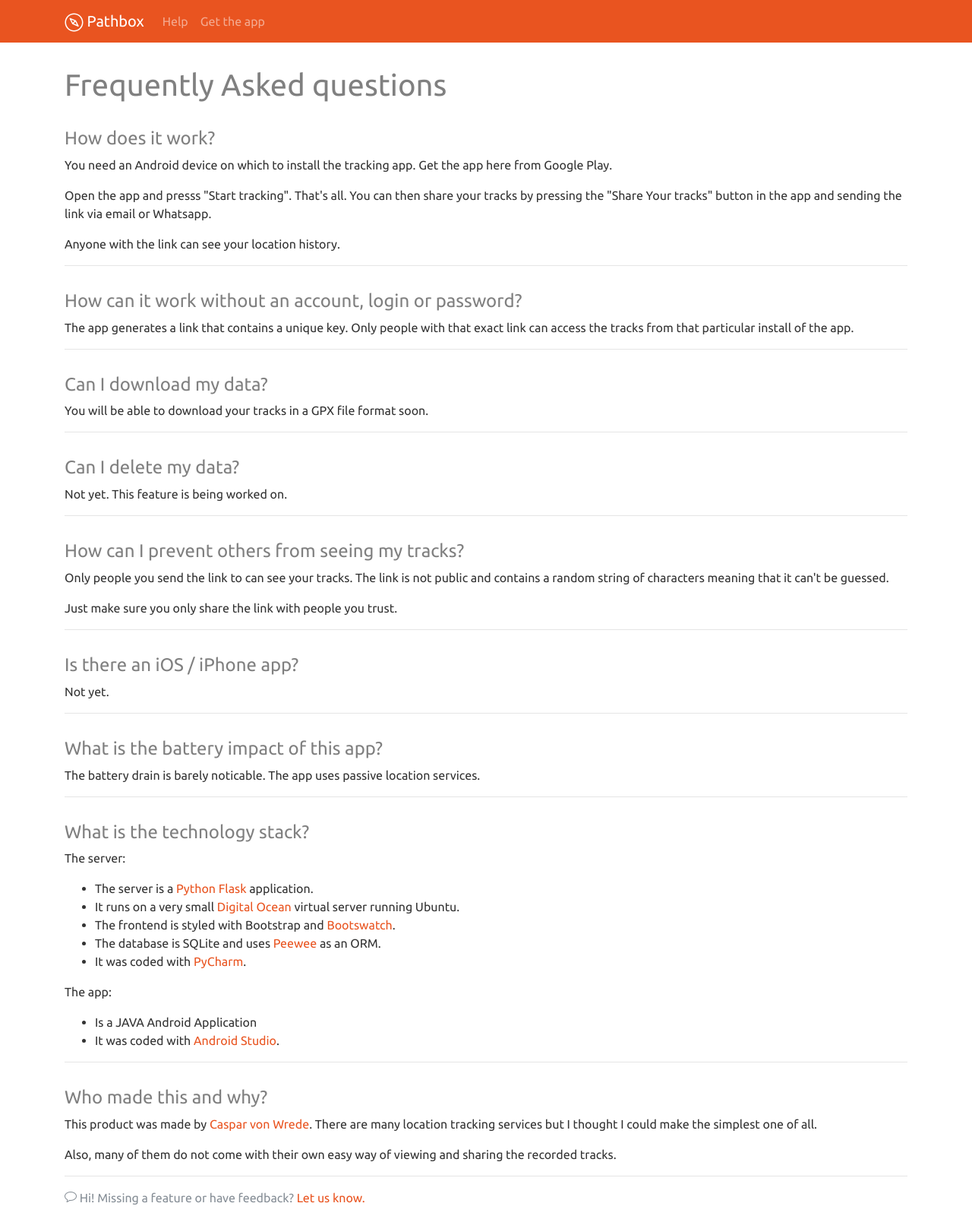
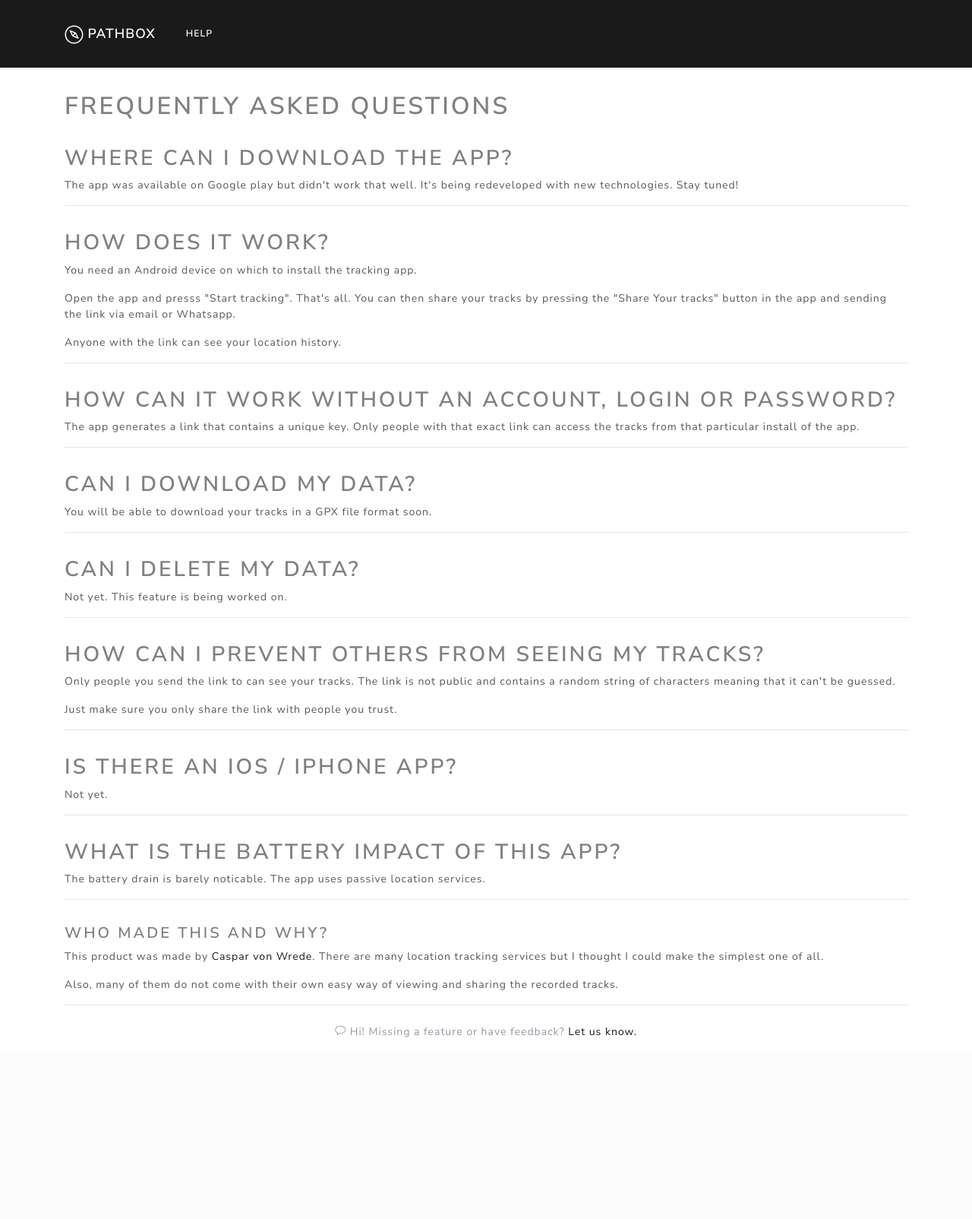
Before and after one commit to caspii/pathbox-server, a Flask app: page /faq in a window 1280 px wide. Shown: the whole page at 76% size. After the commit the page ends 1365 px from the top, so only its background shows below. Run offline with Flask 2, Linux system fonts and the light colour scheme; some libraries are stand-ins or nearby versions.

Commit message:
Removed link to android app

```diff
--- a/templates/FAQ.md
+++ b/templates/FAQ.md
@@ -5,54 +5,45 @@
 
 # Frequently Asked questions
 
-#### How does it work?
-You need an Android device on which to install the tracking app. Get the app here from Google Play.
+## Where can I download the app?
+
+The app **was** available on Google play but didn't work that well. It's being redeveloped with new technologies. Stay tuned!
+
+---
+## How does it work?
+You need an Android device on which to install the tracking app.
 
 Open the app and presss "Start tracking". That's all. You can then share your tracks by pressing the "Share Your tracks" button in the app and sending the link via email or Whatsapp.
 
 Anyone with the link can see your location history.
 
+
 ---
-#### How can it work without an account, login or password?
+## How can it work without an account, login or password?
 The app generates a link that contains a unique key. Only people with that exact link can access the tracks from that particular install of the app.
 
 
 ---
-#### Can I download my data?
+## Can I download my data?
 You will be able to download your tracks in a GPX file format soon.
 
 ---
-#### Can I delete my data?
+## Can I delete my data?
 Not yet. This feature is being worked on.
 
 ---
-#### How can I prevent others from seeing my tracks?
+## How can I prevent others from seeing my tracks?
 Only people you send the link to can see your tracks. The link is not public and contains a random string of characters meaning that it can't be guessed.
 
 Just make sure you only share the link with people you trust.
 
 ---
-#### Is there an iOS / iPhone app?
+## Is there an iOS / iPhone app?
 Not yet.
 
 ---
-#### What is the battery impact of this app?
+## What is the battery impact of this app?
 The battery drain is barely noticable. The app uses passive location services.
-
----
-#### What is the technology stack?
-The server:
-
-* The server is a [Python Flask](http://flask.pocoo.org/) application.
-* It runs on a very small [Digital Ocean](http://digitalocean.com/) virtual server running Ubuntu.
-* The frontend is styled with Bootstrap and [Bootswatch](https://bootswatch.com/).
-* The database is SQLite and uses [Peewee](http://docs.peewee-orm.com/) as an ORM.
-* It was coded with [PyCharm](https://www.jetbrains.com/pycharm/).
-
-The app:
-
-* Is a JAVA Android Application
-* It was coded with [Android Studio](https://developer.android.com/studio/index.html).
 
 ---
 #### Who made this and why?
--- a/templates/layout.html
+++ b/templates/layout.html
@@ -11,10 +11,10 @@
     <title>{% block title %} Pathbox {% endblock %}</title>
 
     <!-- Bootstrap core CSS -->
-    <link rel="stylesheet" href="https://bootswatch.com/4/united/bootstrap.min.css" >
+    <link rel="stylesheet" href="https://bootswatch.com/4/lux/bootstrap.min.css" >
 
     <link rel="stylesheet" href="{{url_for('static', filename='styles.css')}}">
-    <link href="{{url_for('static', filename='node_modules/simple-line-icons/css/simple-line-icons.css')}}" rel="stylesheet" type="text/css">
+    <link href="https://cdnjs.cloudflare.com/ajax/libs/simple-line-icons/2.4.1/css/simple-line-icons.min.css" rel="stylesheet" type="text/css">
     <link rel="shortcut icon" href="{{ url_for('static', filename='favicon.ico') }}">
 
     <!-- Global site tag (gtag.js) - Google Analytics -->
@@ -47,11 +47,13 @@
         <div class="collapse navbar-collapse" id="navbar">
             <ul class="navbar-nav mr-auto">
                 <li class="nav-item">
-              <a class="nav-link" href="/faq">Help</a>
+                    <a class="nav-link active" href="/faq">Help</a>
                 </li>
+                {#
             <li class="nav-item">
               <a class="nav-link" href="https://play.google.com/store/apps/details?id=de.casparwre.gpslogger">Get the app</a>
             </li>
+#}
 
             </ul>
 
@@ -69,7 +71,7 @@
 
 </main>
 
-    <footer class="container mt-2">
+<footer class="container mt-4 text-center">
     <p class="text-muted"><i class="icon-bubble"></i> Hi! Missing a feature or have feedback? <a href="mailto:caspar.wrede@gmail.com">Let us know.</a></p>
 </footer>
 
```
Also changed, not shown: templates/landing.html (+9 -6 lines). Lines whose indentation alone changed are shown as unchanged.
